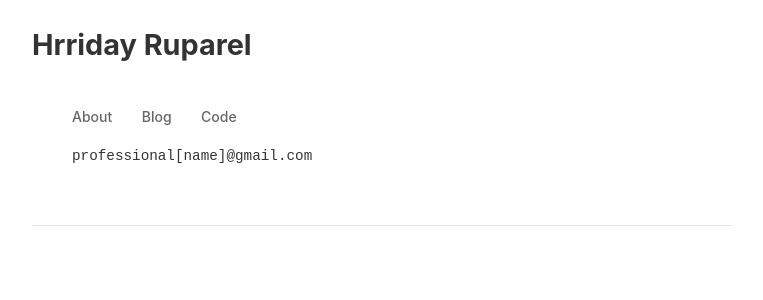
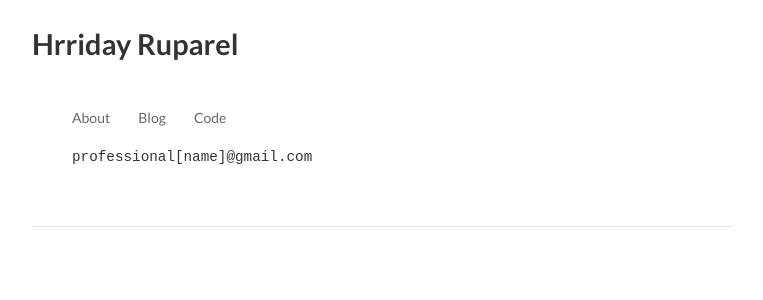
Before and after one commit to Robohrriday/Robohrriday.github.io, a Jekyll site: the page built from index.html, in a window 1280 px wide. Shown: the top 300 px of the page, without its empty margins (258-1021 px from the left). Built offline with Jekyll 4.4.1, drawn with Linux system fonts in a browser that asks for light colours.

Commit message:
more minor edits 3

```diff
--- a/css/main.css
+++ b/css/main.css
@@ -1,7 +1,9 @@
 /* Minimal personal portfolio CSS inspired by Gregory Gundersen's theme */
 
+@import url('https://fonts.googleapis.com/css2?family=Lato:ital,wght@0,100;0,300;0,400;0,700;0,900;1,100;1,300;1,400;1,700;1,900&display=swap');
+
 html {
-  font-family: -apple-system, BlinkMacSystemFont, "Segoe UI", Helvetica, Arial, sans-serif;
+  font-family: 'Lato', -apple-system, BlinkMacSystemFont, "Segoe UI", Helvetica, Arial, sans-serif;
   color: rgba(0, 0, 0, 0.8);
   line-height: 1.6em;
   -ms-text-size-adjust: 100%;
@@ -28,7 +30,7 @@
 }
 
 h1, h2, h3, h4, h5, h6 {
-  font-family: -apple-system, BlinkMacSystemFont, "Segoe UI", Helvetica, Arial, sans-serif;
+  font-family: 'Lato', -apple-system, BlinkMacSystemFont, "Segoe UI", Helvetica, Arial, sans-serif;
   margin-top: 0;
 }
 
```
